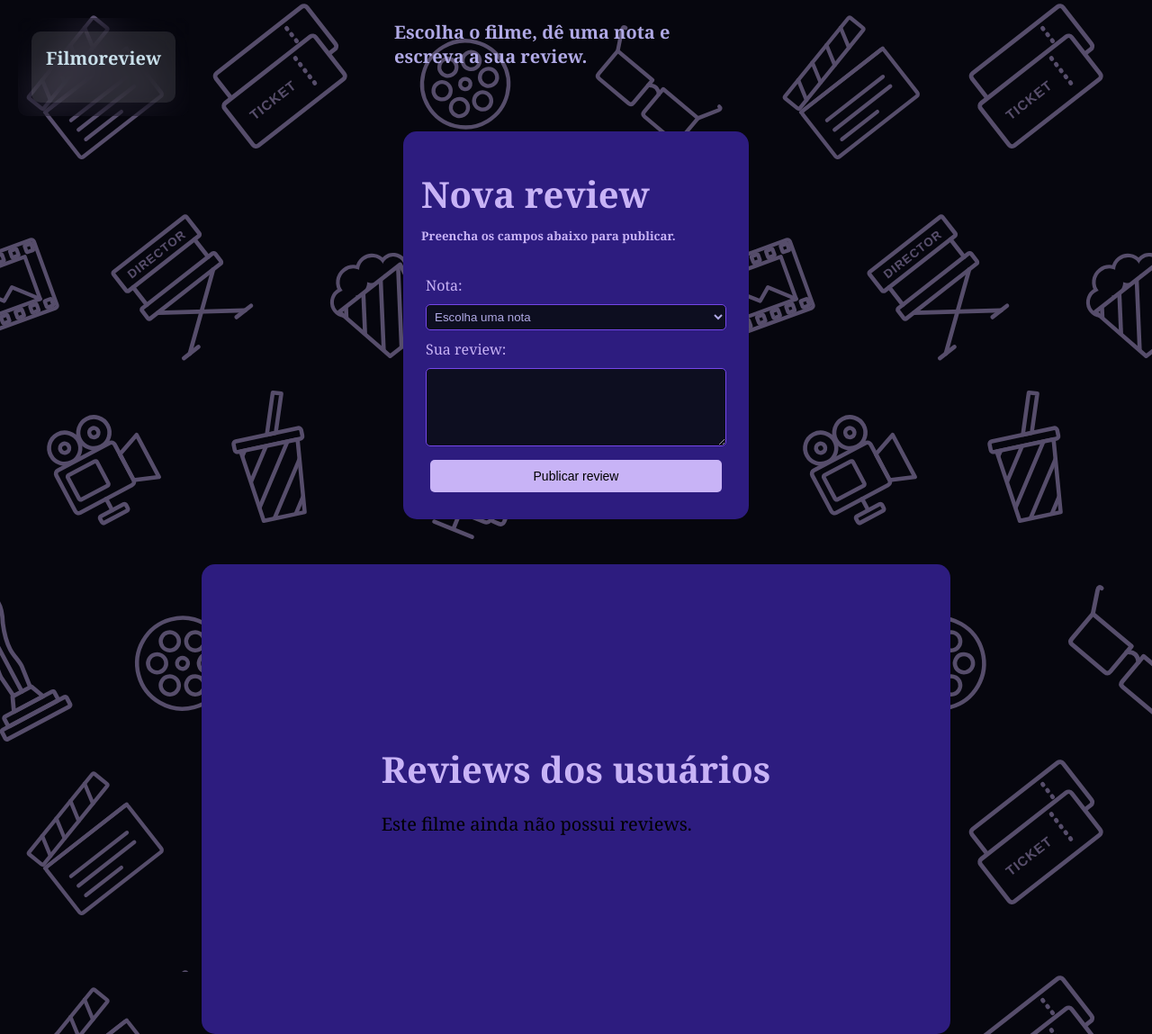
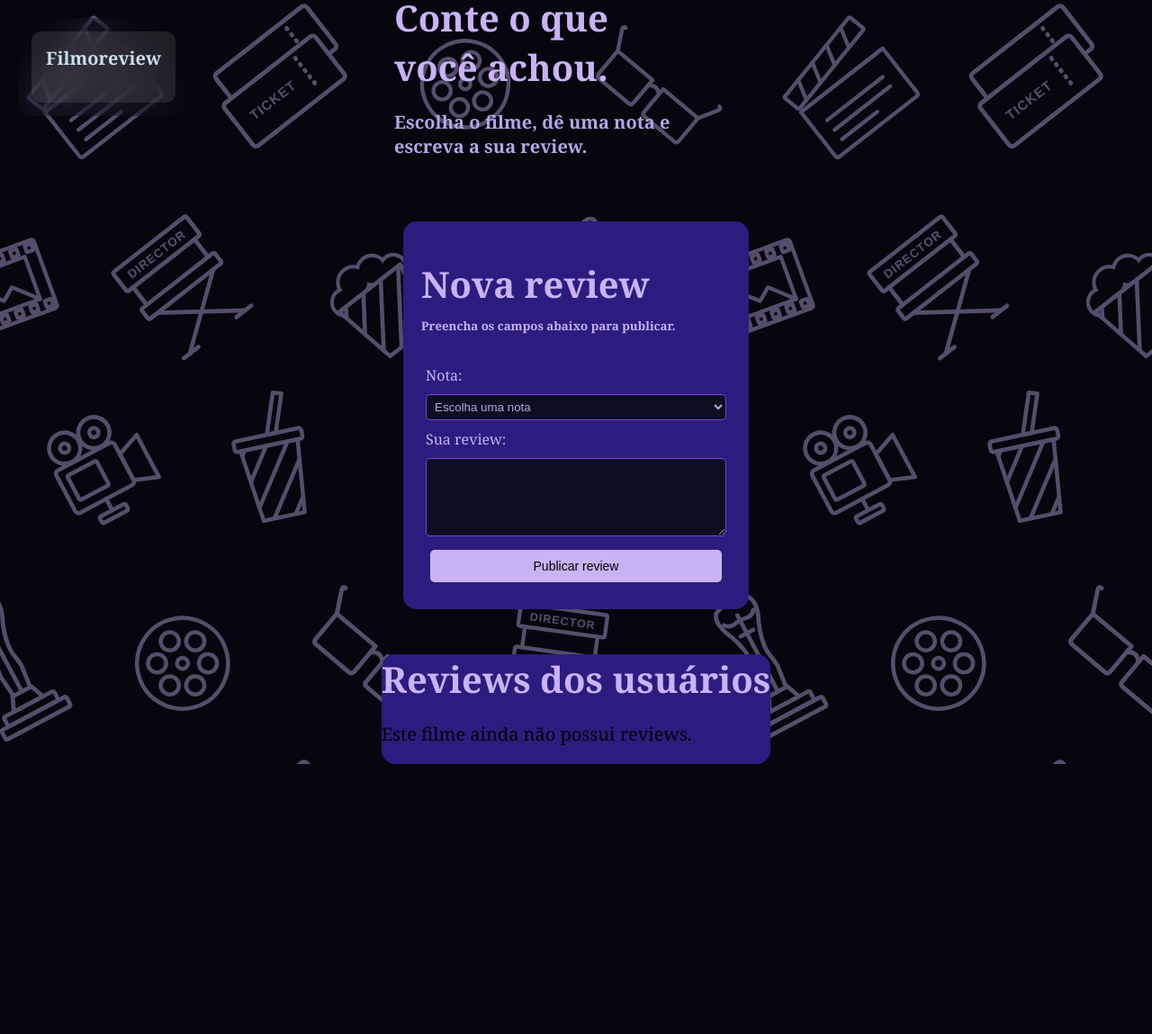
Before and after one commit to gustavokeyroz/Filmoreview, a Flask app: template app/blueprints/filmes/templates/detalheFilme.html in a window 1280 px wide. Shown: the whole page at 90% size. After the commit the page ends 849 px from the top, so only its background shows below. Run offline with Flask 3, Linux system fonts and the light colour scheme; the template is opened without the code that fills it, so the values that code supplies are empty.

Commit message:
Refactor CSS for layout and styling improvements

```diff
--- a/app/blueprints/filmes/static/detalheFilme.css
+++ b/app/blueprints/filmes/static/detalheFilme.css
@@ -10,6 +10,7 @@ body{
 }
 
 main{
+    padding: 200px;
     display: flex;
     flex-direction: column;
     justify-content: center;
@@ -136,7 +137,6 @@ nav {
     display: flex;
     justify-content: center;
     align-items: center;
-    padding-top: 200px;
 
     .filmeDetalhes {
         height: 100%;
@@ -151,7 +151,6 @@ nav {
 
 .postagens {
     border-radius: 15px;
-    padding: 200px;
     width: auto;
     background-color: #2D1C7F;
 
```
